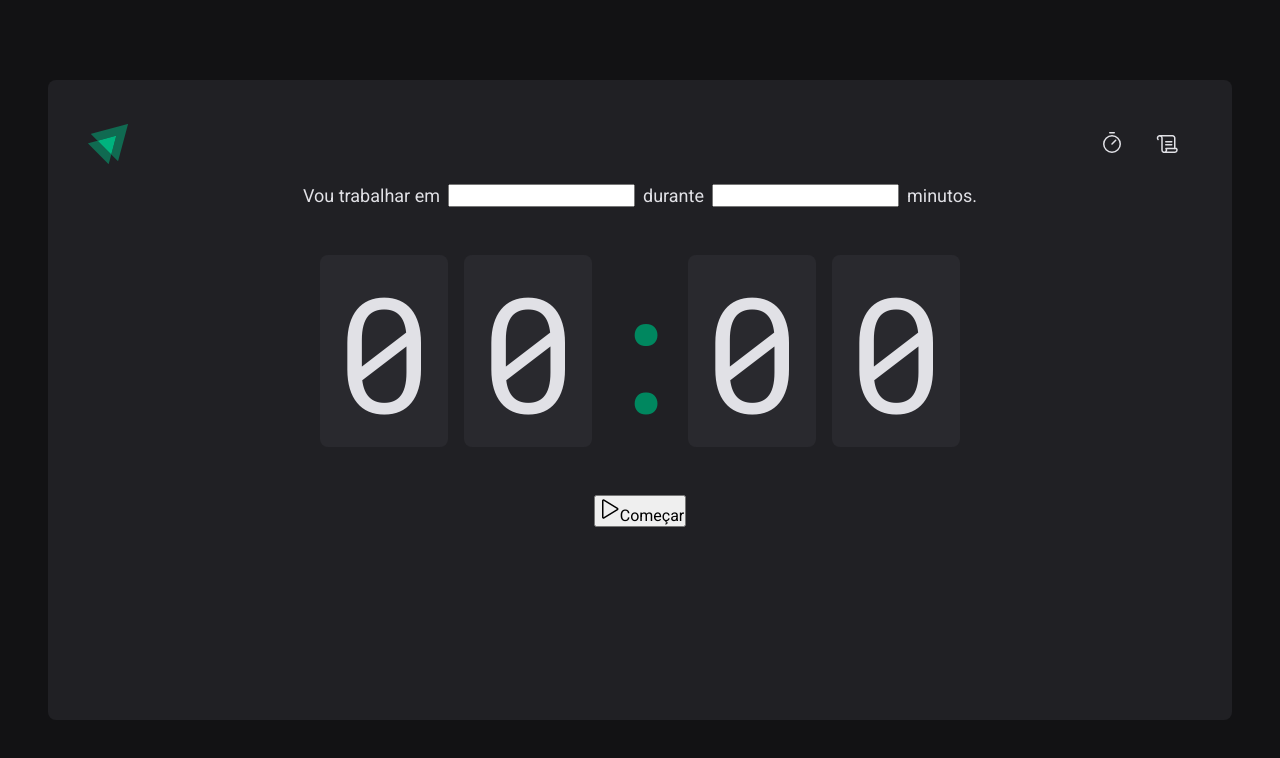
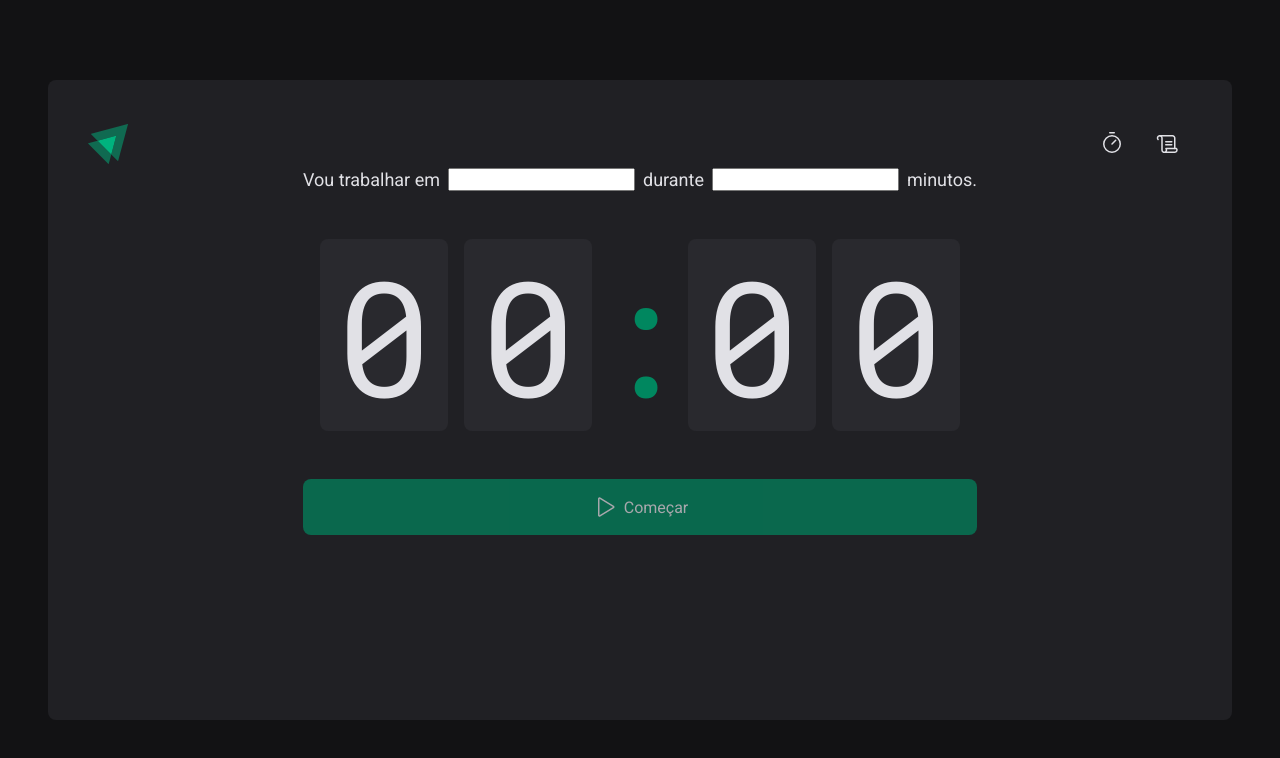
Before and after one commit to gustavogss/ignite-timer, a React (Vite) app: page / in a window 1280 px wide. Shown: the top 758 px of the page. Built offline with nearby package versions, Linux system fonts and the light colour scheme.

Commit message:
feat: home creator

```diff
--- a/src/pages/Home/index.tsx
+++ b/src/pages/Home/index.tsx
@@ -1,5 +1,11 @@
 import { Play } from 'phosphor-react'
-import { Container, FormContainer, CountContainer, Sepator } from './styles'
+import {
+  Container,
+  FormContainer,
+  CountContainer,
+  Sepator,
+  StartButton,
+} from './styles'
 
 export function Home() {
   return (
@@ -20,10 +26,10 @@
           <span>0</span>
         </CountContainer>
 
-        <button type="submit">
+        <StartButton disabled type="submit">
           <Play size={24} />
           Começar
-        </button>
+        </StartButton>
       </form>
     </Container>
   )
--- a/src/pages/Home/styles.ts
+++ b/src/pages/Home/styles.ts
@@ -1,4 +1,4 @@
-import { styled } from 'styled-components'
+import { styled } from "styled-components";
 
 export const Container = styled.main`
   display: flex;
@@ -10,9 +10,8 @@
     flex-direction: column;
     align-items: center;
     gap: 3rem;
-    margin-top: 1rem;
   }
-`
+`;
 
 export const FormContainer = styled.div`
   width: 100%;
@@ -20,32 +19,54 @@
   align-items: center;
   justify-content: center;
   gap: 0.5rem;
-  color: ${(props) => props.theme['gray-100']};
+  color: ${(props) => props.theme["gray-100"]};
   font-size: 1.125rem;
   font-weight: medium;
   flex-wrap: wrap;
-`
+`;
 
 export const CountContainer = styled.div`
-  font-family: 'Roboto Mono', monospace;
+  font-family: "Roboto Mono", monospace;
   font-size: 10rem;
   line-height: 8rem;
-  color: ${(props) => props.theme['gray-100']};
+  color: ${(props) => props.theme["gray-100"]};
   display: flex;
   gap: 1rem;
 
   span {
-    background: ${(props) => props.theme['gray-700']};
+    background: ${(props) => props.theme["gray-700"]};
     padding: 2rem 1rem;
     border-radius: 8px;
   }
-`
+`;
 
 export const Sepator = styled.div`
   padding: 2rem 0;
-  color: ${(props) => props.theme['green-500']};
+  color: ${(props) => props.theme["green-500"]};
   width: 4rem;
   overflow: hidden;
   display: flex;
   justify-content: center;
-`
+`;
+export const StartButton = styled.button`
+  width: 100%;
+  border: 0;
+  padding: 1rem;
+  border-radius: 8px;
+  display: flex;
+  align-items: center;
+  justify-content: center;
+  background: ${(props) => props.theme["green-500"]};
+  color: ${(props) => props.theme["gray-100"]};
+  gap: 0.5rem;
+  cursor: pointer;
+
+  &:not(:disable):hover {
+    background: ${(props) => props.theme["green-700"]};
+  }
+
+  &:disabled {
+    opacity: 0.7;
+    cursor: not-allowed;
+  }
+`;
```
